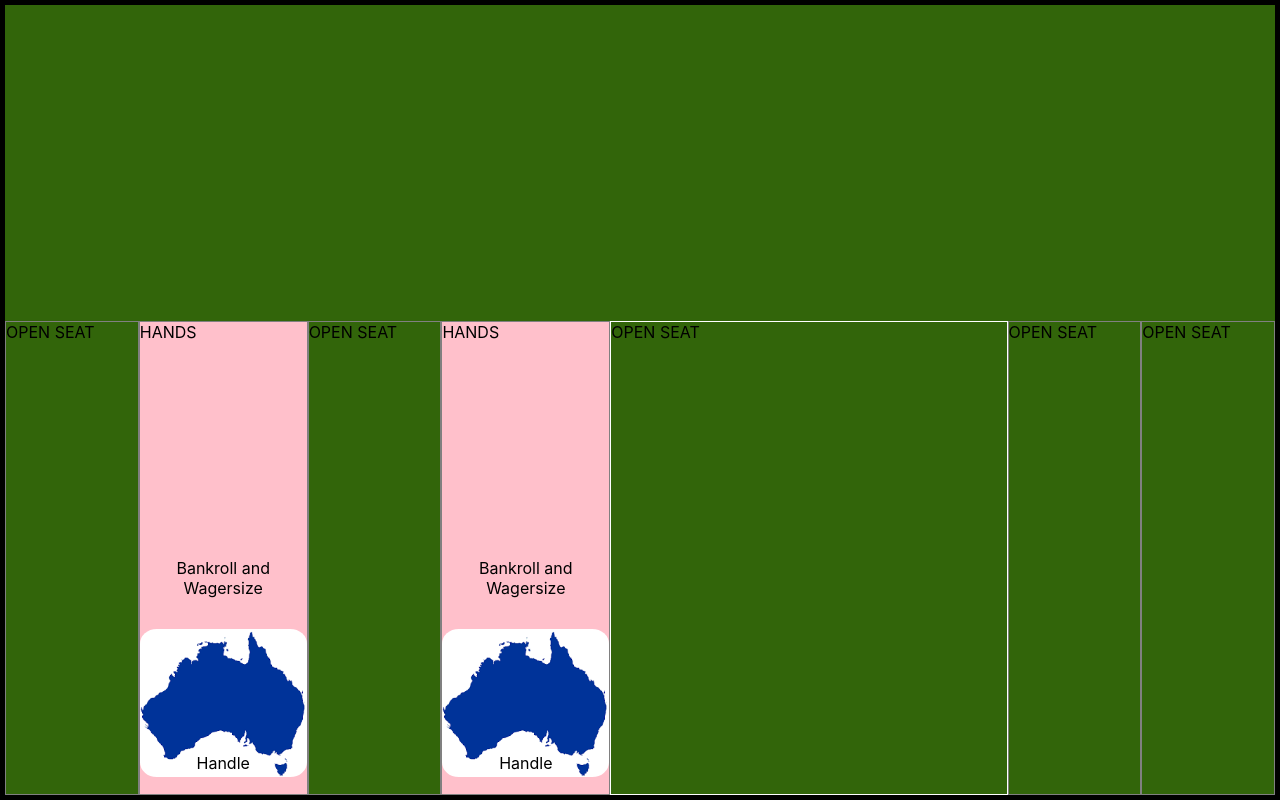
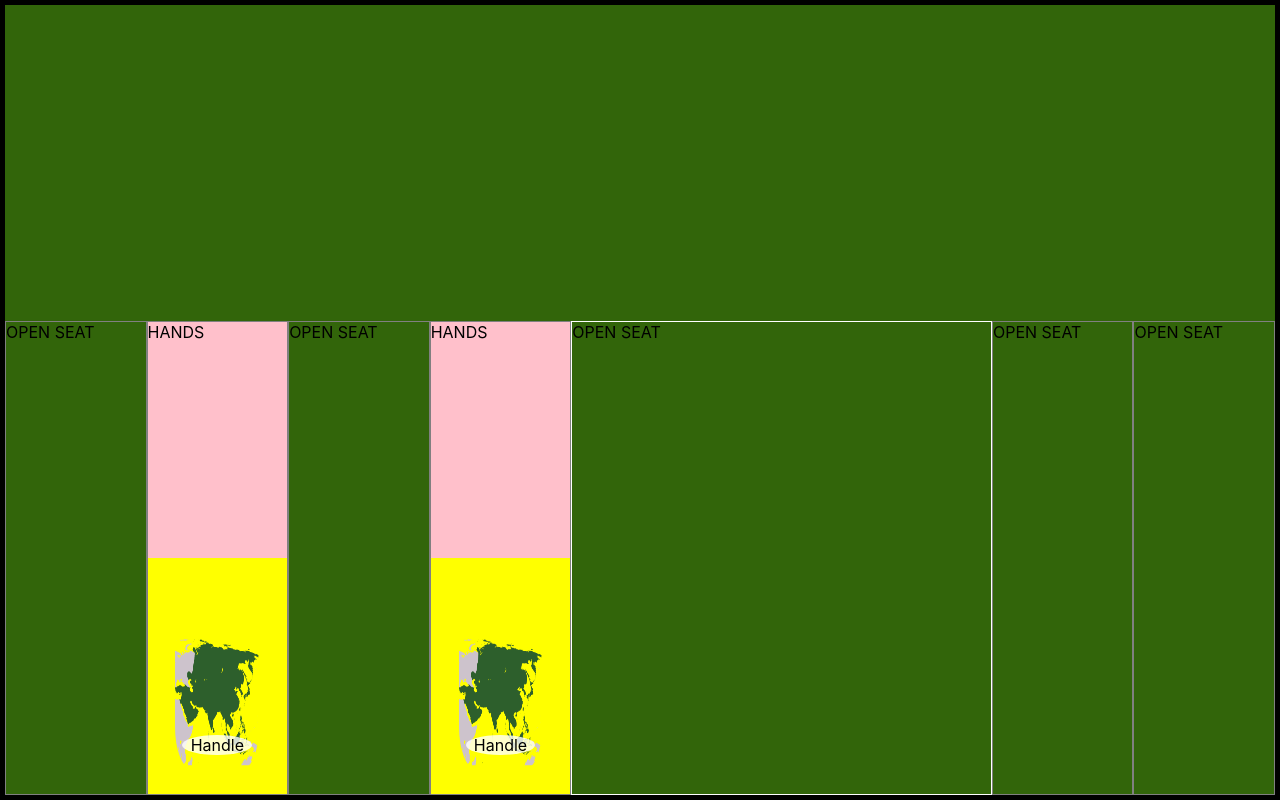
Before and after one commit to mikedowd300/Black-Jack-Single-Screen-Version, a React (Create React App) app: page / in a window 1280 px wide. Built offline with nearby package versions, Linux system fonts and the light colour scheme.

Commit message:
Complete the Player Component

```diff
--- a/src/components/Player/Player.js
+++ b/src/components/Player/Player.js
@@ -1,19 +1,64 @@
 import React from 'react';
+import gameStages from './../../utilities/gameStages.enum';
 import './Player.scss';
 
 const Player = props =>  {
 
-  console.log(props);
+  // bankRoll : 100,
+  // wagerSize: 2,
+  // name: '',
+  // avatarClass: '',
+  // hands:
+  // activeHandIndex: 0,
+  // insuranceOptionsData:
+
+  const addPlayer = playerInfo => {
+    updatePlayer({...props.player,
+      handel: playerInfo.handel,
+      avatarUrl: playerInfo.avatarUrl,
+      bankRoll: playerInfo.bankRoll,
+      wagerSize: playerInfo.wagerSize,
+      handel: playerInfo.handel,
+    });
+  }
+
+  // The only update to the activeHandIndex is to increase it
+  // Does this apply even when a new hand is dealt?
+  const increaseActiveHandIndex = () => {
+    updatePlayer({...props.player, activeHandIndex: props.activeHandIndex++});
+  }
+
+  //  As a player increases or decreases the bet, these two values change simultaneously
+  const updateBankRollAndWagerSize = amount => {
+    updatePlayer({...props.player, bankRoll: props.bankRoll - amount, wagerSize: props.wager + amount });
+  }
+
+  const updateBankRoll = amount => {
+    updatePlayer({...props.player, bankRoll: props.bankRoll + amount });
+  }
+
+  // The only update that can happen to updateInsuranceOptionData is that evenmoney can be added
+  const updateInsuranceOptionData = () => {
+    updatePlayer({...props.player, insuranceOptionsData: props.insuranceOptionsData.push({})});
+  }
+
+  const updateHands = hand => {
+    updatePlayer({...props.player, hands: props.hands.push(hand) });
+  }
+
+  const updatePlayer = player => {
+    props.updateSeat(player);
+  }
 
   let innerElem = <div className="changeable">Bankroll and Wagersize</div>
   switch(props.stage) {
-  case 'INSURANCE':
+  case gameStages.INSURANCE:
     innerElem = <div className="changeable">Insurance Options</div>
     break;
-  case 'PLACE_YOUR_BETS':
+  case gameStages.PLACE_YOUR_BETS:
     innerElem = <div className="changeable">increase/decrease bet</div>
     break;
-  case 'HAND_PLAY':
+  case gameStages.HAND_PLAY:
     innerElem = <div className="changeable">Play Youy Hand</div>
     break;
   default:
@@ -25,7 +70,7 @@ const Player = props =>  {
       <div className="hands-wrapper">HANDS</div>
       { innerElem }
       <div className="avatar-wrapper">
-        <img src={require('./../../assets/avatar-images/australia.png')} />
+        <img src={require('./../../assets/avatar-images/asia.jpg')} />
         <span>Handle</span>
       </div>
     </div>
--- a/src/components/Player/Player.scss
+++ b/src/components/Player/Player.scss
@@ -14,27 +14,60 @@
     width: 100%;
     height: 15%;
     text-align: center;
+    display: none;
+    background-color: blue;
   }
 
   .avatar-wrapper {
     width: 100%;
-    height: 35%;
+    height: 50%;
     position: relative;
     text-align: center;
+    background-color: yellow;
 
     img {
-      widows: 80%;
-      height: 90%;
+      padding-top: 50%;
+      width: 60%;
+      height: 60%;
       margin: auto;
-      border-radius: 10%;
+      border-radius: 20%;
     }
 
     span {
       position: absolute;
-      width: 100%;
+      width: 50%;
       text-align: center;
       top: 75%;
-      left: 0;
+      left: 25%;
+      border-radius: 50%;
+      background-color: rgba(255, 255, 255, .8);
+
+      &:hover {
+        background-color: rgba(255, 255, 255, .1);
+        font-weight: bold;
+      }
+    }
+  }
+
+  &:hover {
+
+    .changeable {
+      height: 10%;
+      display: block;
+    }
+
+    .avatar-wrapper {
+      height: 40%;
+
+      img {
+        padding-top: 5%;
+        width: 90%;
+        height: 90%;
+      }
+
+      span {
+        font-size: 24px;
+      }
     }
   }
 }
--- a/src/utilities/gameStages.enum.js
+++ b/src/utilities/gameStages.enum.js
@@ -4,8 +4,8 @@ module.exports = {
   DEAL_FIRST_TWO_CARDS: 'experimental',
   OFFER_INSURANCE: 'offerInsurance',
   PAY_INSURANCE: 'payInsurance',
-  HAND_BY_HAND_PLAY: 'handByHandPlay',
-  PLAY_DEALERS_CARDS: 'playDealersCards',
+  HAND_PLAY: 'handPlay',
+  PLAY_DEALERS_HAND: 'playDealersHand',
   PAYOUT: 'payout',
   COLLECT_CARDS: 'collectCards',
 };
```
